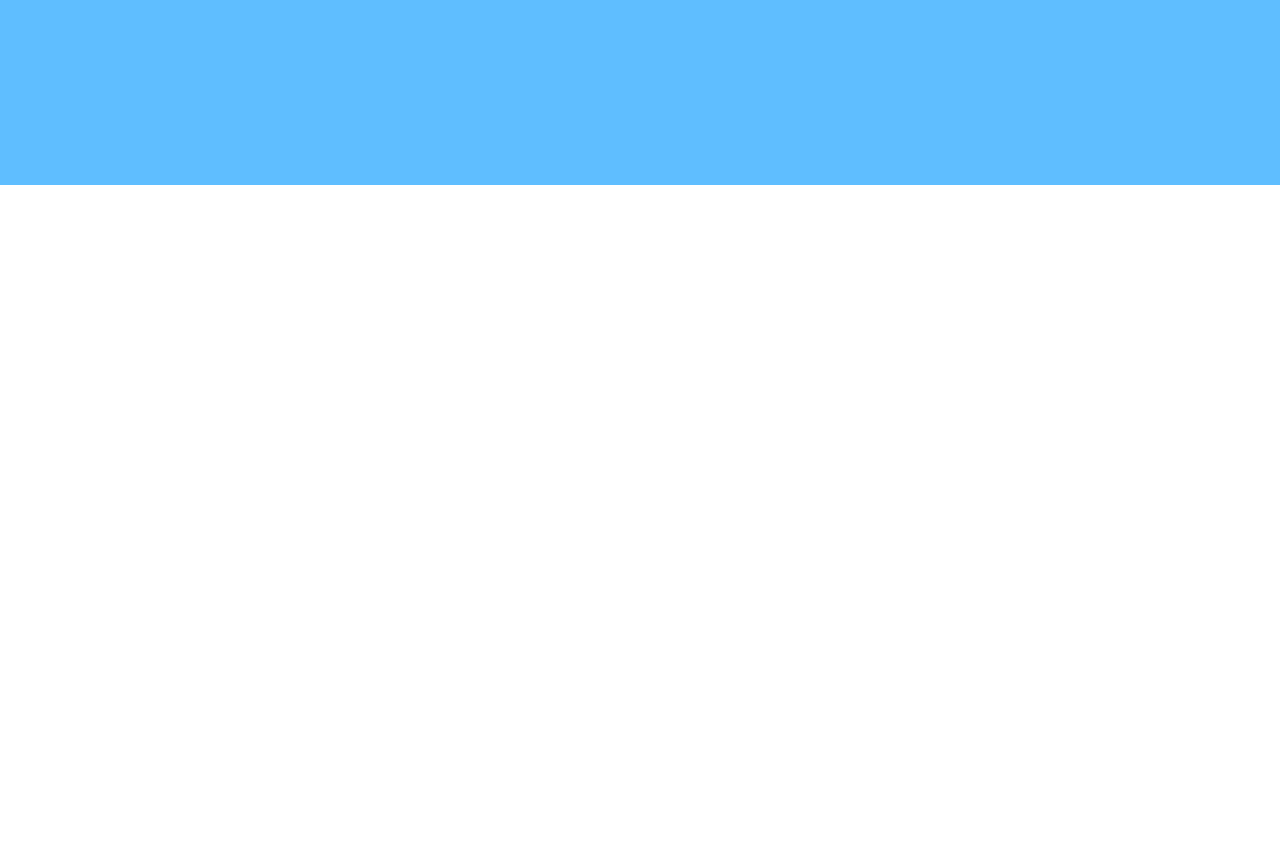
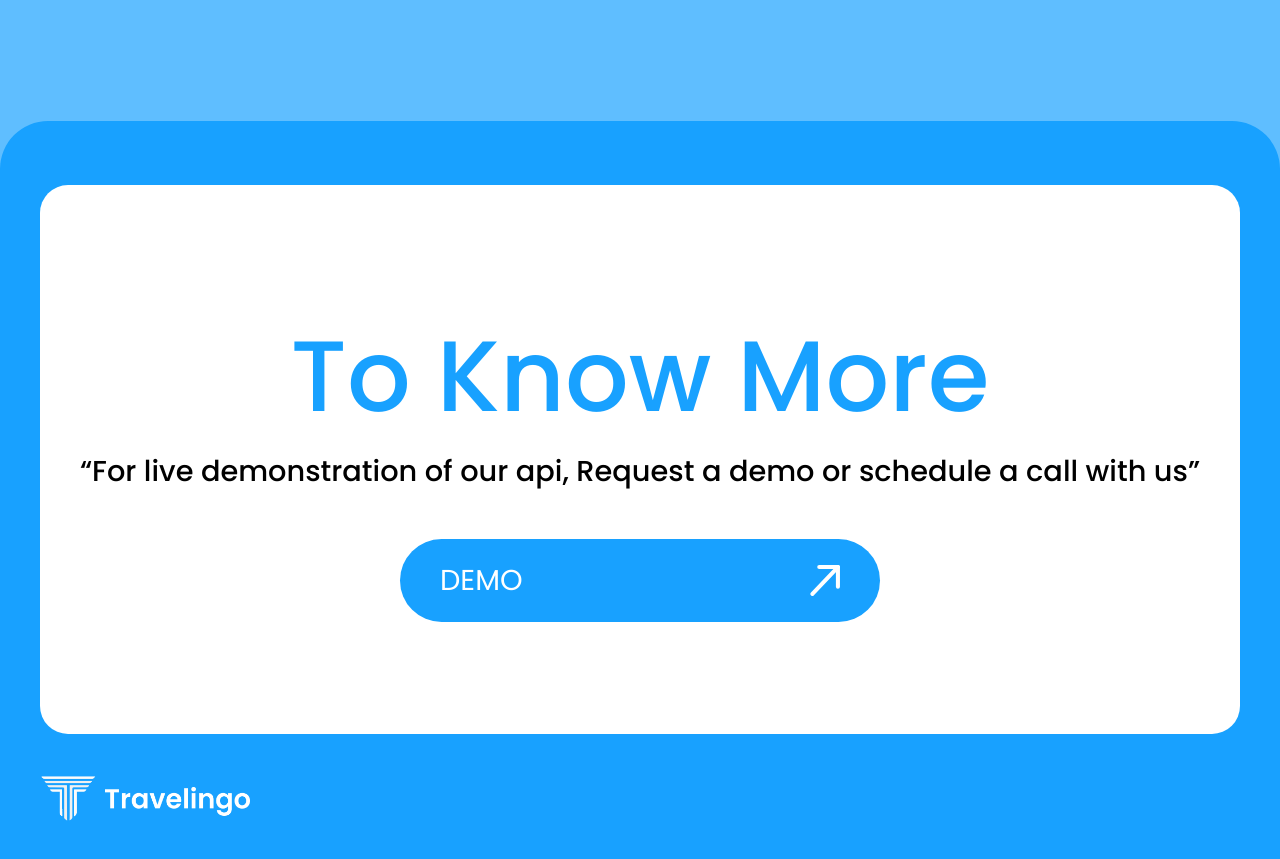
Before and after one commit to Hassantahir0000/travelingo, a Next.js app: page /connect-api in a window 1280 px wide. Shown: the part 5080-5939 px from the top of the page. Before the commit the page ends 5265 px from the top, so only its background shows below. Built offline with nearby package versions, Linux system fonts and the light colour scheme.

Commit message:
component for footer

```diff
--- a/app/components/home/hero/index.tsx
+++ b/app/components/home/hero/index.tsx
@@ -24,7 +24,7 @@ export default function Banner() {
                 Partner!
               </h2>
             </div>
-            <div className=" text-white font-poppinsR  text-md md:w-[30%] mt-5 md:mt-auto">
+            <div className=" text-white font-poppinsR  text-[0.9rem] md:w-[30%] mt-5 md:mt-auto">
               Dive into the heart of each destination with tailored cultural
               insights, visa guidance, and essential travel tips. Our app
               provides in-depth country-specific information to enrich your
--- /dev/null
+++ b/app/components/shared/footer/index.tsx
@@ -0,0 +1,48 @@
+import Image from "next/image";
+
+type FooterProps = {
+  heading: string;
+  description: string;
+  buttonLabel: string;
+};
+
+export default function Footer({
+  heading,
+  description,
+  buttonLabel,
+}: FooterProps) {
+  return (
+    <div className="w-screen min-h-screen px-10 h-auto bg-blue-blur pt-[4rem] mt-[-4rem] rounded-tl-[3rem] rounded-tr-[3rem]">
+      <div className="bg-white flex-col mx-auto rounded-[28px] pt-[3rem] pb-[7rem] flex items-center justify-center">
+        <h2 className="self-stretch font-poppinsM text-center text-blue-blur text-[6.25rem] mt-[68px] font-normal leading-normal">
+          {heading}
+        </h2>
+
+        <p className="self-stretch text-black text-[1.8rem] font-poppinsM font-normal text-center leading-[2.5rem]">
+          {description}
+        </p>
+
+        <button className="bg-blue-blur rounded-full w-[30rem] px-10 items-center gap-x-5 py-5 mt-[3rem] text-white flex justify-between">
+          <div className="flex gap-x-5 justify-between">
+            <p className="text-white text-[1.8rem] font-poppinsR">
+              {buttonLabel}
+            </p>
+          </div>
+          <Image src={"/icons/arrow.svg"} width={30} height={30} alt="" />
+        </button>
+      </div>
+
+      <div className="flex justify-between items-center mt-10">
+        <div className="flex w-[70%]">
+          <Image
+            src={"/images/logo.png"}
+            width={500}
+            height={500}
+            className="h-[3rem] w-fit"
+            alt=""
+          />
+        </div>
+      </div>
+    </div>
+  );
+}
--- a/app/connect-api/page.tsx
+++ b/app/connect-api/page.tsx
@@ -3,6 +3,7 @@ import ConnectBanner from "../components/connect-api/banner";
 import TravelExperience from "../components/connect-api/travel-experience";
 import APIFeatures from "../components/connect-api/api-features";
 import ContactUs from "../components/connect-api/contact-us";
+import Footer from "../components/shared/footer";
 
 export default function ConnectAPI() {
   return (
@@ -12,6 +13,13 @@ export default function ConnectAPI() {
         <TravelExperience />
         <APIFeatures />
         <ContactUs />
+        <Footer
+          heading={"To Know More"}
+          description={
+            "“For live demonstration of our api, Request a demo or schedule a call with us”"
+          }
+          buttonLabel={"DEMO"}
+        />
       </div>
     </main>
   );
--- a/app/page.tsx
+++ b/app/page.tsx
@@ -5,6 +5,7 @@ import PlanYourTrip from "@/app/components/home/plan";
 import LanguageLearner from "@/app/components/home/language-learner";
 import LanguageTranslator from "@/app/components/home/language-translator";
 import HowItWorks from "@/app/components/home/how-travelingo-works";
+import Footer from "./components/shared/footer";
 
 export default function Home() {
   return (
@@ -15,6 +16,11 @@ export default function Home() {
       <LanguageLearner />
       <LanguageTranslator />
       <HowItWorks />
+      <Footer
+        heading={"Travelingo API"}
+        description={""}
+        buttonLabel={"Get Our API"}
+      />
     </main>
   );
 }
```
